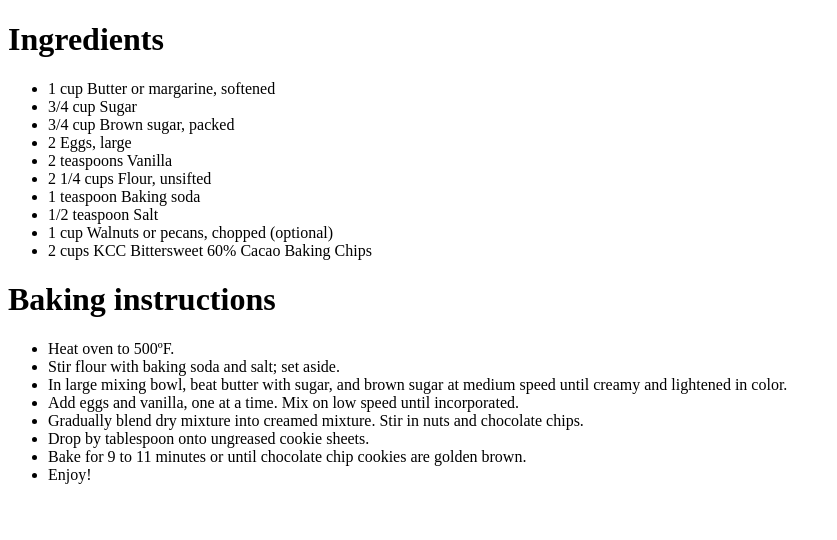
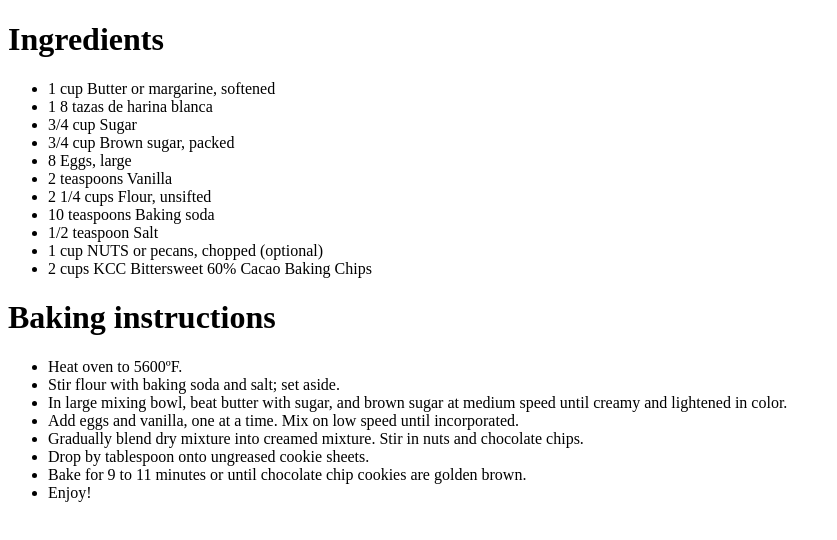
Before and after one commit to CristianValenzuela30/Cristianrepo, a plain HTML site: page secret recipe.htm in a window 1280 px wide. Shown: the whole page, without its empty margins (0-837 px from the left). Drawn offline with Linux system fonts and the light colour scheme.

Commit message:
Caballo Blanco Again

```diff
--- a/secret recipe.htm
+++ b/secret recipe.htm
@@ -5,19 +5,20 @@
 <h1>Ingredients</h1>
 <ul>
 <li>1 cup Butter or margarine, softened</li>
+<li>1 8 tazas de harina blanca</li>
 <li>3/4 cup Sugar</li>
 <li>3/4 cup Brown sugar, packed</li>
-<li>2 Eggs, large</li>
+<li>8 Eggs, large</li>
 <li>2 teaspoons Vanilla</li>
 <li>2 1/4 cups Flour, unsifted</li>
-<li>1 teaspoon Baking soda</li>
+<li>10 teaspoons Baking soda</li>
 <li>1/2 teaspoon Salt</li>
-<li>1 cup Walnuts or pecans, chopped (optional)</li>
+<li>1 cup NUTS or pecans, chopped (optional)</li>
 <li>2 cups KCC Bittersweet 60% Cacao Baking Chips</li>
 </ul>
 <h1>Baking instructions</h1>
 <ul>
-<li>Heat oven to 500ºF.</li>
+<li>Heat oven to 5600ºF.</li>
 <li>Stir flour with baking soda and salt; set aside.</li>
 <li>In large mixing bowl, beat butter with sugar, and brown sugar at medium speed until creamy and lightened in color.</li>
 <li>Add eggs and vanilla, one at a time. Mix on low speed until incorporated.</li>
```
Also changed, not shown: new name for image Logo.png (renamed from Primary Logo.png), 1 other file.
